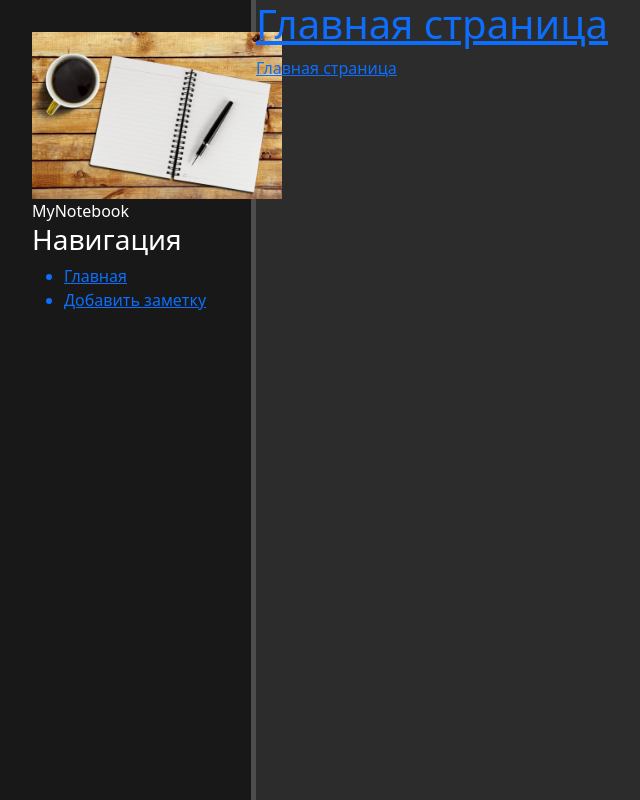
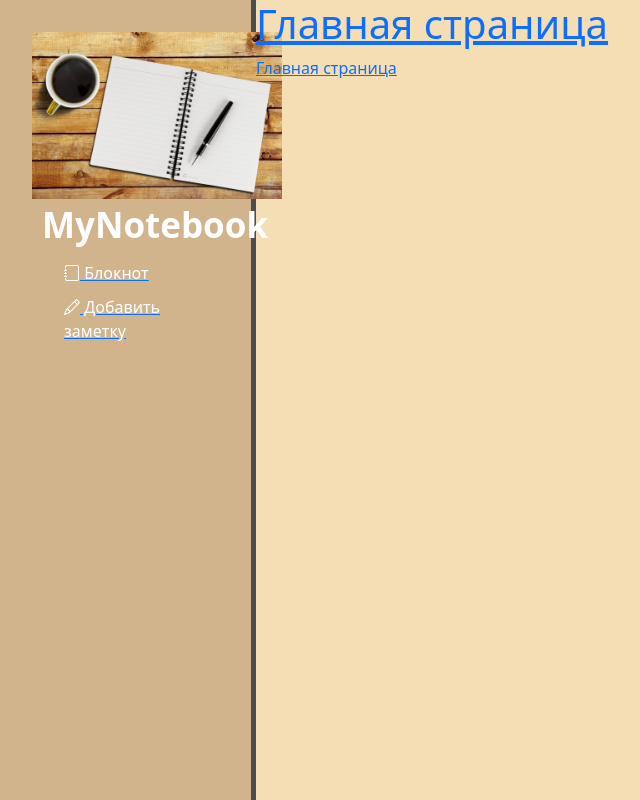
Before and after one commit to Astaforkin/mynotebook, a Django app: page / in a window 1280 px wide. Shown: the whole page, without its empty margins (0-640 px from the left). Run offline with Django 4.2, Linux system fonts and the light colour scheme; some libraries are stand-ins or nearby versions.

Commit message:
add all fix

```diff
--- a/mynotebook/main/static/main/css/main.css
+++ b/mynotebook/main/static/main/css/main.css
@@ -1,10 +1,10 @@
 body {
-    background: #2c2c2c;
+    background: #F5DEB3;
 }
 
 aside {
     float: left;
-    background: #181818;
+    background: #D2B48C;
     width: 20%;
     padding: 2.5%;
     height: 100vh;
@@ -16,3 +16,25 @@ aside img {
     width: 250px;
     float: left;
 }
+
+aside .logo {
+    font-size: 35px;
+    margin-left: 10px;
+    font-weight: bold;
+    position: relative;
+}
+
+aside ul {list-style: none}
+
+aside ul li {
+    color: #fff;
+    display: block;
+    margin-top: 10px;
+    transition: all.6s ease;
+}
+
+aside ul li:hover, aside ul a:hover {
+    color: #4d4d4d;
+    text-decoration: none;
+    transform: scale(1.05);
+}
--- a/mynotebook/main/templates/main/layout.html
+++ b/mynotebook/main/templates/main/layout.html
@@ -8,16 +8,15 @@
     <title>{% block title %}{% endblock %}</title>
     <link rel="stylesheet" href="https://cdn.jsdelivr.net/npm/bootstrap@5.2.0/dist/css/bootstrap.min.css">
     <link rel="stylesheet" href="{% static 'main/css/main.css'%}">
-    <link rel="stylesheet" href="https://cdn.jsdelivr.net/npm/@fortawesome/fontawesome-free@6.1.2/css/fontawesome.min.css">
+    <link rel="stylesheet" href="https://cdn.jsdelivr.net/npm/bootstrap-icons@1.9.1/font/bootstrap-icons.css">
 </head>
 <body>
     <aside>
         <img src="{% static 'main/img/depositphotos_19272371-stock-photo-notebook.jpg' %}" alt="Лого">
         <span class="logo">MyNotebook</span>
-        <h3>Навигация</h3>
         <ul>
-            <a href=''><li>Главная</li>
-            <a href=''><li>Добавить заметку</li>
+            <a href=''><li><i class="bi bi-journal"></i> Блокнот</li>
+            <a href=''><li><i class="bi bi-pencil"></i> Добавить заметку</li>
         </ul>
     </aside>
     <main>
```
